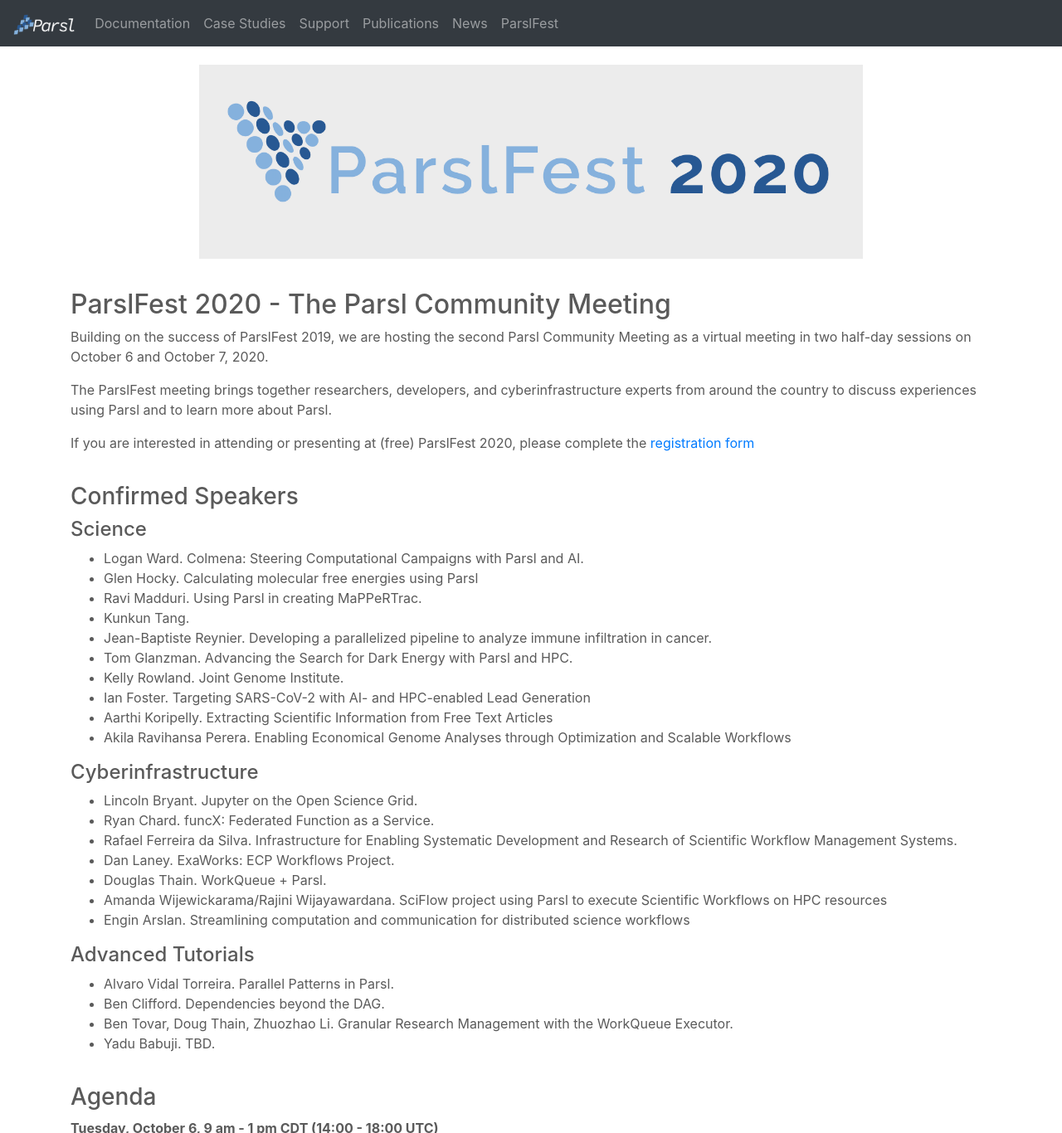
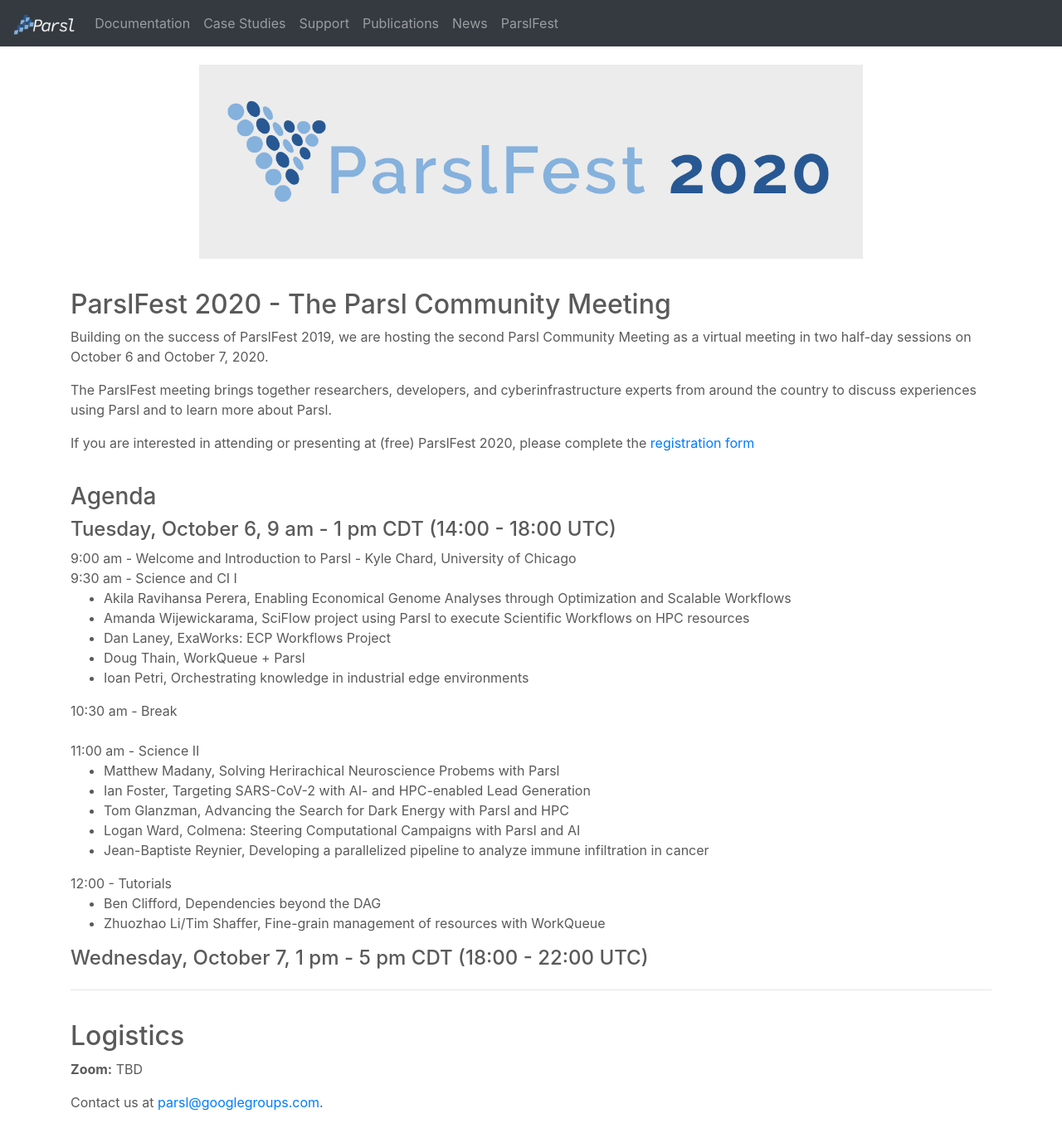
Before and after one commit to Parsl/parsl.github.io, a Jekyll site: the page built from parslfest2020.html, in a window 1280 px wide and 1400 px high, cut to the strip 0-1366 px from the top of the window. Shown: the whole strip at 83% size. Built offline with Jekyll 4.4.1, drawn with Linux system fonts in a browser that asks for light colours.

Commit message:
Adding schedule

```diff
--- a/parslfest2020.html
+++ b/parslfest2020.html
@@ -24,52 +24,45 @@
     </div>
    </div>
 
-  <div class="row" style="padding-top: 20px">
-    <div class="col-lg-12">
-      <h3>Confirmed Speakers</h3>
-      <h4>Science</h4>
-      <ul>
-        <li>Logan Ward. Colmena: Steering Computational Campaigns with Parsl and AI.</li>
-        <li>Glen Hocky. Calculating molecular free energies using Parsl</li>
-        <li>Ravi Madduri. Using Parsl in creating MaPPeRTrac.</li>
-        <li>Kunkun Tang.</li>
-        <li>Jean-Baptiste Reynier. Developing a parallelized pipeline to analyze immune infiltration in cancer.</li>
-        <li>Tom Glanzman. Advancing the Search for Dark Energy with Parsl and HPC.</li>
-        <li>Kelly Rowland. Joint Genome Institute.</li>
-        <li>Ian Foster. Targeting SARS-CoV-2 with AI- and HPC-enabled Lead Generation</li>
-        <li>Aarthi Koripelly. Extracting Scientific Information from Free Text Articles</li>
-        <li>Akila Ravihansa Perera. Enabling Economical Genome Analyses through Optimization and Scalable Workflows</li>
-      </ul>
 
-      <h4>Cyberinfrastructure</h4>
-      <ul>
-        <li>Lincoln Bryant. Jupyter on the Open Science Grid.</li>
-        <li>Ryan Chard. funcX: Federated Function as a Service.</li>
-        <li>Rafael Ferreira da Silva. Infrastructure for Enabling Systematic Development and Research of Scientific Workflow Management Systems.</li>
-        <li>Dan Laney. ExaWorks: ECP Workflows Project.</li>
-        <li>Douglas Thain. WorkQueue + Parsl.</li>
-        <li>Amanda Wijewickarama/Rajini Wijayawardana. SciFlow project using Parsl to execute Scientific Workflows on HPC resources</li>
-        <li>Engin Arslan. Streamlining computation and communication for distributed science workflows</li>
-     </ul>
-
-      <h4>Advanced Tutorials</h4>
-      <ul>
-        <li>Alvaro Vidal Torreira. Parallel Patterns in Parsl.</li>
-        <li>Ben Clifford. Dependencies beyond the DAG.</li>
-        <li>Ben Tovar, Doug Thain, Zhuozhao Li. Granular Research Management with the WorkQueue Executor.</li>
-        <li>Yadu Babuji.  TBD.</li>
-      </ul>
-
-    </div>
-  </div>
 
   <div class="row" style="padding-top: 20px">
     <div class="col-lg-12">
       <h3>Agenda</h3>
 
-      <b>Tuesday, October 6, 9 am - 1 pm CDT (14:00 - 18:00 UTC)</b> </br></br>
+      <h4>Tuesday, October 6, 9 am - 1 pm CDT (14:00 - 18:00 UTC)</h4>
 
-      <b>Wednesday, October 7, 1 pm - 5 pm CDT (18:00 - 22:00 UTC)</b>
+
+      9:00 am - Welcome and Introduction to Parsl - Kyle Chard, University of Chicago <br />
+
+      9:30 am - Science and CI I
+      <ul>
+          <li>Akila Ravihansa Perera, Enabling Economical Genome Analyses through Optimization and Scalable Workflows</li>
+	<li>Amanda Wijewickarama, SciFlow project using Parsl to execute Scientific Workflows on HPC resources</li>
+	<li>Dan Laney, ExaWorks: ECP Workflows Project</li>
+	<li>Doug Thain, WorkQueue + Parsl</li>
+	<li>Ioan Petri, Orchestrating knowledge in industrial edge environments</li>
+      </ul>
+
+      10:30 am - Break <br /><br />
+
+      11:00 am - Science II
+      <ul>
+        <li>Matthew Madany,	Solving Herirachical Neuroscience Probems with Parsl</li>
+	<li>Ian Foster,	Targeting SARS-CoV-2 with AI- and HPC-enabled Lead Generation</li>
+	<li>Tom Glanzman,	Advancing the Search for Dark Energy with Parsl and HPC</li>
+	<li>Logan Ward,	Colmena: Steering Computational Campaigns with Parsl and AI</li>
+	<li>Jean-Baptiste Reynier, Developing a parallelized pipeline to analyze immune infiltration in cancer</li>
+      </ul>
+
+      12:00 - Tutorials
+	<ul>
+        <li>Ben Clifford, Dependencies beyond the DAG</li>
+	<li>Zhuozhao Li/Tim Shaffer, Fine-grain management of resources with WorkQueue</li>
+	    </ul>
+
+
+      <h4>Wednesday, October 7, 1 pm - 5 pm CDT (18:00 - 22:00 UTC)</h4>
     </div>
    </div>
 
```
